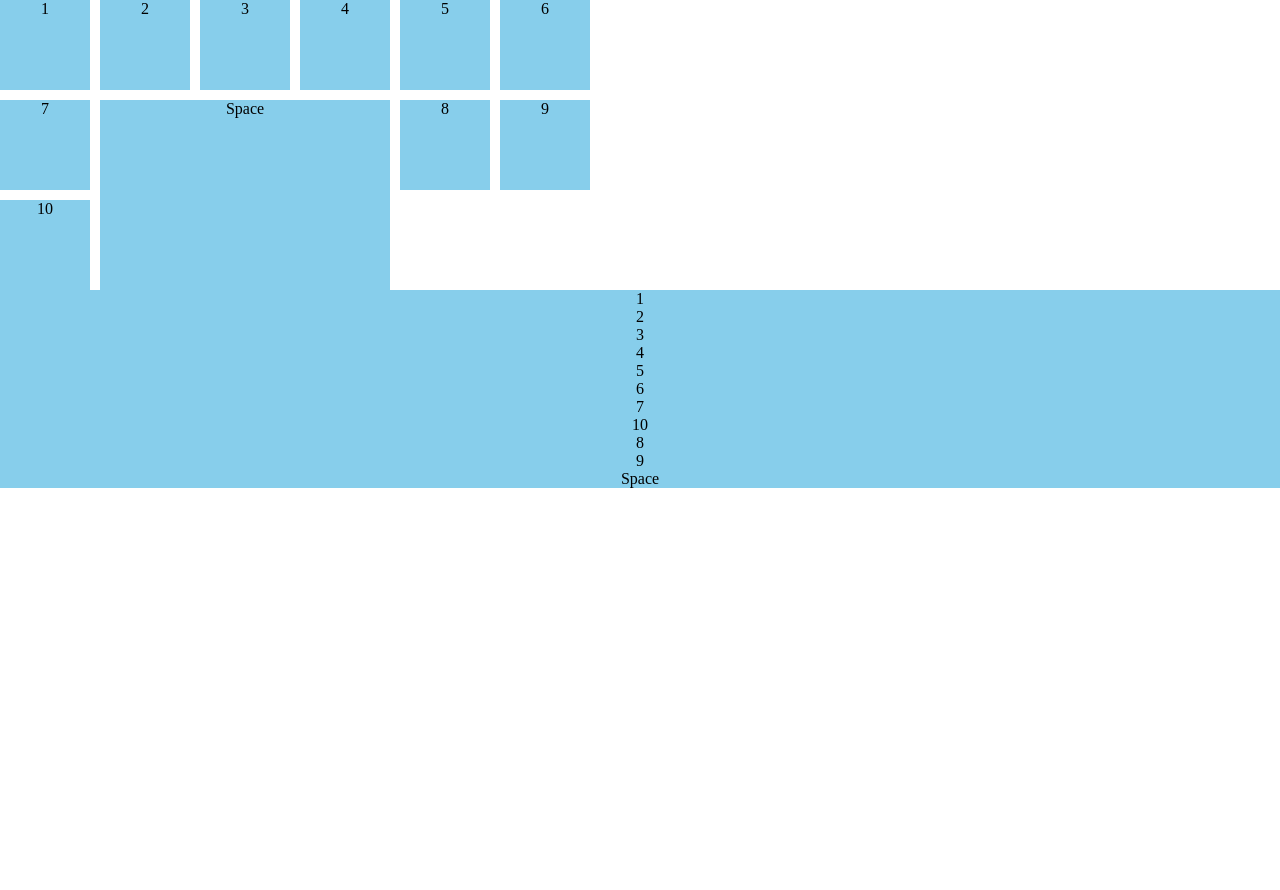
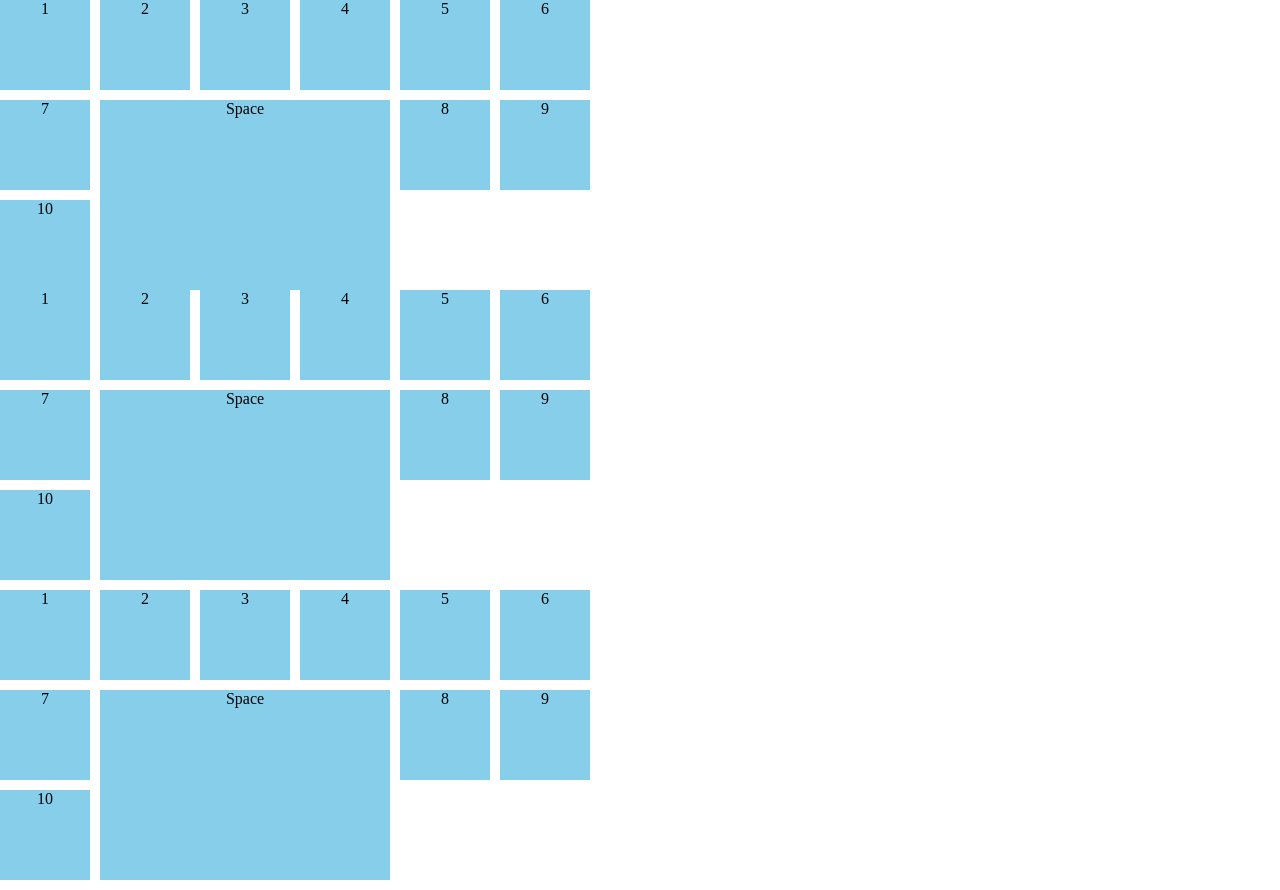
Before and after one commit to DetegiCE/sbsweb-aug23, a plain HTML site: page 230918/index6.html in a window 1280 px wide. Before the commit the page ends 800 px from the top, so only its background shows below. Drawn offline with Linux system fonts and the light colour scheme.

Commit message:
web2-230920

```diff
--- a/230918/css/style6.css
+++ b/230918/css/style6.css
@@ -21,3 +21,41 @@
     grid-column: 2/5;
     grid-row: 2/4;
 }
+
+#flexwrap1  .items {
+    width: 90px;
+    height: 90px;
+    margin: 0 10px 10px 0;
+}
+
+#flexwrap1 > div {
+    display: flex;
+}
+
+#flexwrap1 .order1 {
+    order: 1;
+}
+
+#flexwrap1 .space {
+    width: 290px;
+    height: 190px;
+}
+
+#flexwrap2 .items {
+    width: 90px;
+    height: 90px;
+    margin: 0 10px 10px 0;
+}
+
+#flexwrap2 {
+    display: flex;
+}
+
+#flexwrap2 .item3 {
+    display: flex;
+}
+
+#flexwrap2 .space {
+    width: 290px;
+    height: 190px;
+}
--- a/230918/index6.html
+++ b/230918/index6.html
@@ -40,5 +40,28 @@
             <div class="items space">Space</div>
         </div>
     </section>
+    <section id="flexwrap2">
+        <div>
+            <div class="items">1</div>
+            <div class="items">7</div>
+            <div class="items">10</div>
+        </div>
+        <div>
+            <div class="item3">
+                <div class="items">2</div>
+                <div class="items">3</div>
+                <div class="items">4</div>
+            </div>
+            <div class="items space">Space</div>
+        </div>
+        <div>
+            <div class="items">5</div>
+            <div class="items">8</div>
+        </div>
+        <div>
+            <div class="items">6</div>
+            <div class="items">9</div>
+        </div>
+    </section>
 </body>
 </html>
--- /dev/null
+++ b/230920/css/style.css
@@ -0,0 +1,60 @@
+@charset "utf-8";
+
+* {
+    margin: 0;
+    padding: 0;
+}
+
+div {
+    width: 50px;
+    height: 50px;
+}
+
+.blue { background-color: blue; }
+.green { background-color: green; }
+.yellow { background-color: yellow; }
+
+#gridwrap {
+    display: grid;
+    background-color: black;
+    grid-template-columns: repeat(3, 50px);
+    grid-template-rows: repeat(3, 50px);
+    grid-column-gap: 100px;
+    grid-row-gap: 75px;
+    width: 350px;
+}
+
+#flexwrap1 {
+    display: flex;
+    flex-wrap: wrap;
+    background-color: black;
+    width: 350px;
+}
+
+#flexwrap1 > div {
+    margin: 0 100px 75px 0;
+}
+
+#flexwrap1 > div:nth-child(3n) {
+    margin-right: 0;
+}
+
+#flexwrap1 > div:nth-child(7),
+#flexwrap1 > div:nth-child(8),
+#flexwrap1 > div:nth-child(9) {
+    margin-bottom: 0;
+}
+
+#flexwrap2 {
+    width: 350px;
+    height: 300px;
+    background-color: black;
+    display: flex;
+    flex-direction: column;
+    justify-content: space-between;
+}
+
+#flexwrap2 > section {
+    display: flex;
+    justify-content: space-between;
+}
```
Also changed, not shown: 230920/index.html (added, +52 -0 lines).
